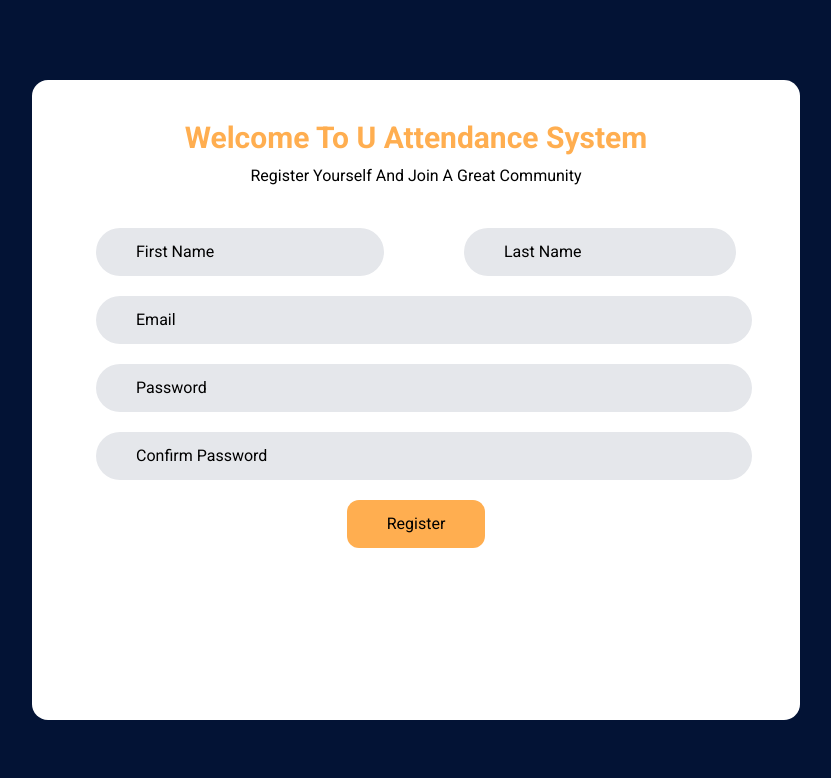
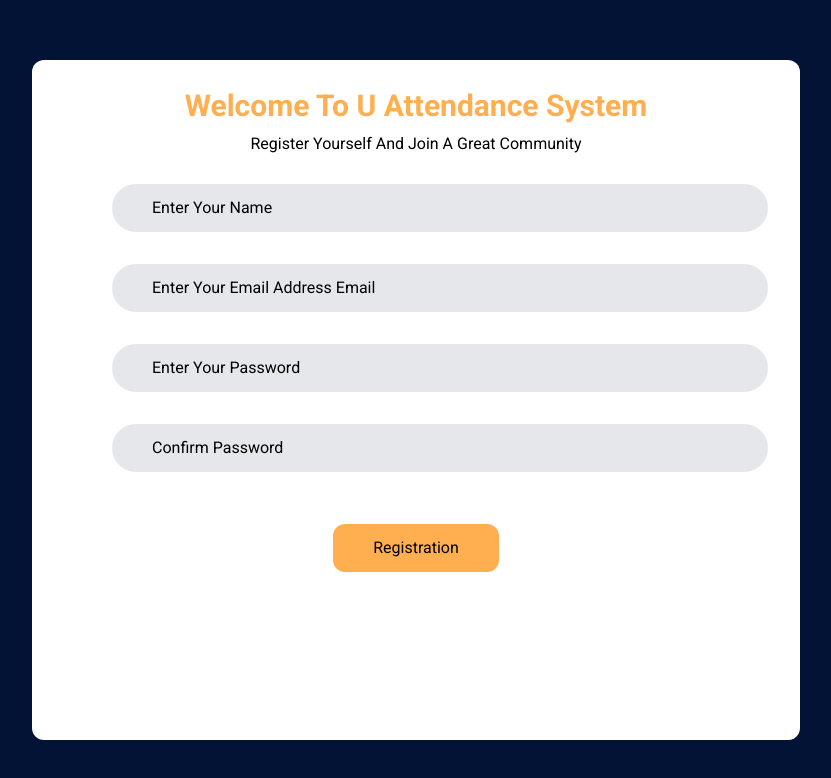
Before and after one commit to ubai-d/Attendance-Management-System, a Next.js app: page /Signup in a window 1280 px wide. Shown: the top 778 px of the page, without its empty margins (224-1055 px from the left). Built offline with nearby package versions, Linux system fonts and the light colour scheme.

Commit message:
Signup Ui & api done

```diff
--- a/app/Signup/page.tsx
+++ b/app/Signup/page.tsx
@@ -1,15 +1,17 @@
-"use client"
+"use client";
 import React from "react";
+
 import { useFormik } from "formik";
-import { signUpSchema } from "../schemas";
-function Signup() {
+import { signUpSchema } from "@/lib/schemas/form";
+
+const SignUp = () => {
   const initialValues = {
-      FirstName: "",
-      LastName: "",
+    name: "",
     email: "",
     password: "",
     confirm_password: "",
   };
+
   const { values, handleBlur, handleChange, handleSubmit, errors, touched } =
     useFormik({
       initialValues,
@@ -23,71 +25,71 @@ function Signup() {
         action.resetForm();
       },
     });
+
   console.log(errors);
+
   return (
     <>
-      <div className="flex justify-center items-center bg-main h-screen">
-        <form className="bg-white w-[60%] h-[80%] rounded-2xl">
-          <div className="text-center my-10">
+      <div className="bg-main h-screen flex items-center justify-center">
+        <form
+          onSubmit={handleSubmit}
+          className="bg-white w-[60%] h-[85%] rounded-xl"
+        >
+          <div className="text-center my-7">
             <h1 className="text-3xl font-semibold text-sub">
               Welcome To U Attendance System
             </h1>
             <p className="mt-2">Register Yourself And Join A Great Community</p>
           </div>
-          <div className="flex flex-row mx-16 gap-20 my-5">
-            <div className="flex flex-col">
+          <div className="flex flex-col mx-20 h-20">
             <input
-                className="bg-gray-200 px-10 py-3 rounded-full w-72 placeholder:text-black placeholder:text-start text-start "
               type="name"
+              className="bg-gray-200 px-10 py-3 rounded-full w-[41rem] placeholder:text-black placeholder:text-start text-start"
               autoComplete="off"
-                name="First Name"
-                id="First Name"
-                placeholder="First Name"
-                value={values.FirstName}
+              name="name"
+              id="name"
+              placeholder="Enter Your Name"
+              value={values.name}
               onChange={handleChange}
               onBlur={handleBlur}
             />
+            {touched.name && errors.name ? (
+              <p className="text-red-400 px-3">{errors.name}</p>
+            ) : null}
           </div>
-
-            <input
-              className="bg-gray-200 px-10 py-3 rounded-full w-72 placeholder:text-black placeholder:text-start text-start "
-              type="name"
-              autoComplete="off"
-              name="Last Name"
-              id="Last Name"
-              placeholder="Last Name"
-              value={values.LastName}
-              onChange={handleChange}
-              onBlur={handleBlur}
-            />
-          </div>
-          <div className="mx-16 my-5">
+          <div className="flex flex-col mx-20 h-20">
             <input
               className="bg-gray-200 px-10 py-3 rounded-full w-[41rem] placeholder:text-black placeholder:text-start text-start "
               type="email"
               autoComplete="off"
               name="email"
               id="email"
-              placeholder="Email"
+              placeholder="Enter Your Email Address Email"
               value={values.email}
               onChange={handleChange}
               onBlur={handleBlur}
             />
+            {errors.email && touched.email ? (
+              <p className="text-red-400 px-3">Please Enter Your Email</p>
+            ) : null}
           </div>
-          <div className="mx-16 my-5">
+          <div className="flex flex-col mx-20 h-20">
             <input
               className="bg-gray-200 px-10 py-3 rounded-full w-[41rem] placeholder:text-black placeholder:text-start text-start "
               type="password"
               autoComplete="off"
               name="password"
               id="password"
-              placeholder="Password"
+              placeholder="Enter Your Password"
               value={values.password}
               onChange={handleChange}
               onBlur={handleBlur}
             />
+            {errors.password && touched.password ? (
+              <p className="text-red-400 px-3">{errors.password}</p>
+            ) : null}
           </div>
-          <div className="mx-16 my-5">
+          <div className="flex flex-col mx-20 h-20">
             <input
               className="bg-gray-200 px-10 py-3 rounded-full w-[41rem] placeholder:text-black placeholder:text-start text-start "
               type="password"
@@ -100,19 +102,18 @@ function Signup() {
               onBlur={handleBlur}
             />
             {errors.confirm_password && touched.confirm_password ? (
-                      <p className="form-error">{errors.confirm_password}</p>
+              <p className="text-red-400 px-3">Please Confirm Your Password</p>
             ) : null}
           </div>
-          <div className="flex items-center justify-center">
-            {" "}
+          <div className="flex justify-center items-center mt-5">
             <button className="bg-sub px-10 py-3 rounded-xl" type="submit">
-              Register
-            </button>{" "}
+              Registration
+            </button>
           </div>
         </form>
       </div>
     </>
   );
-}
+};
 
-export default Signup;
+export default SignUp;
--- /dev/null
+++ b/app/api/v1/signup/route.ts
@@ -0,0 +1,51 @@
+import { v4 as uuidv4 } from "uuid";
+import bcrypt from "bcrypt";
+import { eq } from "drizzle-orm";
+import { db } from "@/lib/schemas/drizzle";
+import { NewUser, Users } from "@/lib/schemas/user";
+import { NextRequest, NextResponse } from "next/server";
+
+export async function POST(request: NextRequest) {
+  try {
+    const data = await request.json();
+    if (!data.email) {
+      throw new Error("Email is required");
+    }
+    if (!data.password) {
+      throw new Error("Password is required");
+    }
+    if (!data.name) {
+      throw new Error("Full Name is required");
+    }
+    const encryppass = await bcrypt.hash(data.password, 10);
+    const Matchedusers = await db
+      .select()
+      .from(Users)
+      .where(eq(Users.email, data.email));
+    console.log(Matchedusers);
+
+    if(Matchedusers.length){
+      throw new Error("User Already Exist")
+    }
+
+    const newUser: NewUser = {
+        name: data.name,
+        email: data.email,
+        password: encryppass,
+        id: uuidv4(),
+        created_at: new Date()
+    }
+
+    await db.insert(Users).values(newUser)
+
+    return NextResponse.json({ message: 'User registered successfully', status: "success" }, { status: 200 })
+}catch (err: any) {
+    return NextResponse.json(
+      { message: err.message, status: "error" },
+    );
+  }
+}
+
+export async function GET(request: NextRequest) {
+  return NextResponse.json({ message: "hello" });
+}
--- a/app/page.tsx
+++ b/app/page.tsx
@@ -1,6 +1,6 @@
 import React from 'react'
-import Header from './layout/header'
-import Footer from './layout/footer'
+import Header from '../components/layout/header'
+import Footer from '../components/layout/footer'
 
 function Home() {
   return (
--- /dev/null
+++ b/lib/schemas/drizzle.ts
@@ -0,0 +1,5 @@
+import { drizzle } from "drizzle-orm/node-postgres";
+
+import { sql } from "@vercel/postgres";
+
+export const db = drizzle(sql);
--- /dev/null
+++ b/lib/schemas/user.tsx
@@ -0,0 +1,20 @@
+import {
+    boolean,
+    pgTable,
+    text,
+    timestamp,
+} from "drizzle-orm/pg-core";
+
+import { InferModel } from "drizzle-orm";
+
+
+export const Users = pgTable('users', {
+    id: text('id').primaryKey().notNull(),
+    name: text('name').notNull(),
+    email: text('email').notNull(),
+    password: text('password').notNull(),
+    created_at: timestamp('created_at').defaultNow().notNull(),
+});
+
+export type User = InferModel<typeof Users>;
+export type NewUser = InferModel<typeof Users, 'insert'>;
```
Also changed, not shown: package.json (+35 -11 lines), tsconfig.json (+18 -5 lines), components/layout/footer.tsx (renamed from app/layout/footer.tsx), components/layout/header.tsx (renamed from app/layout/header.tsx), lib/schemas/form.tsx (renamed from app/schemas/index.tsx), 2 other files (tests, documents, lock files or other folders). Lines whose indentation alone changed are shown as unchanged.
